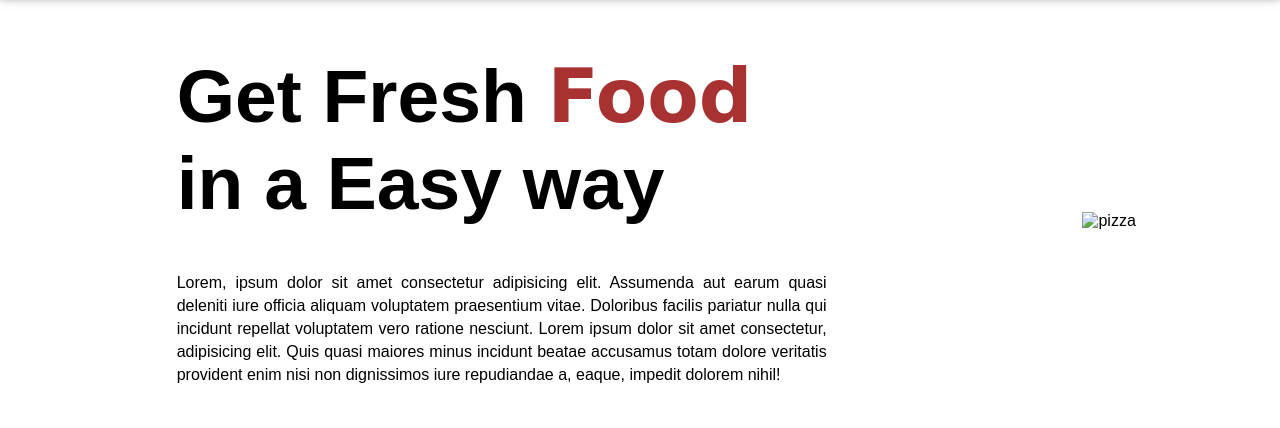
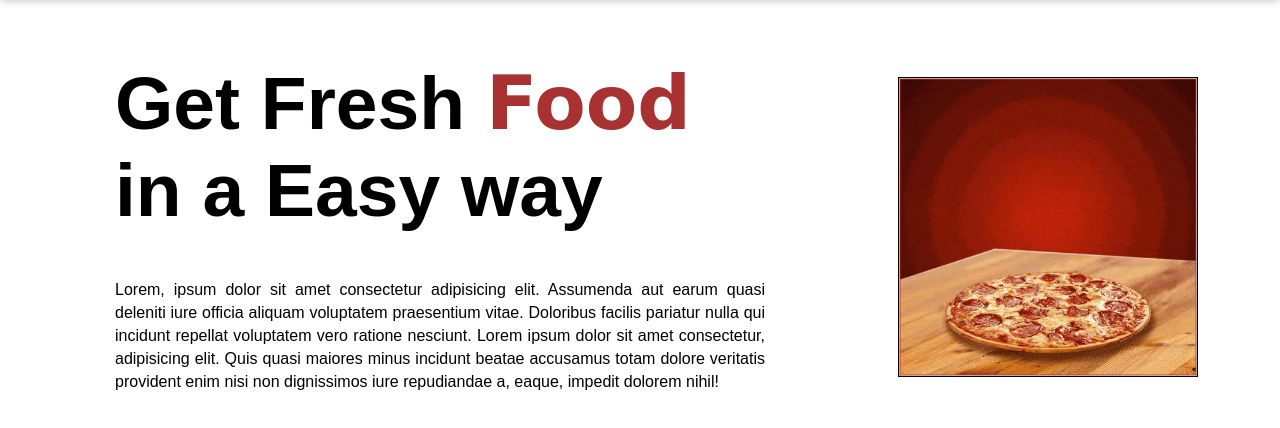
Before and after one commit to VBharath007/first, a plain HTML site: page index.html in a window 1280 px wide. Shown: the part 64-492 px from the top of the page. Drawn offline with Linux system fonts and the light colour scheme; the site is published under a folder, as on GitHub Pages, so addresses that start at the root find nothing.

Commit message:
UI Udpate

```diff
--- a/index.html
+++ b/index.html
@@ -47,7 +47,7 @@
 
         <div class="main_image">
             <!-- <img src="/pizzaworld/pizza1.jpg" alt="pizza image" > -->
-            <img src="/pizza gif.gif" alt="pizza" height="300" width="300">
+            <img src="pizza gif.gif" alt="pizza" height="300" width="300">
 
         </div>
      </div>
```
